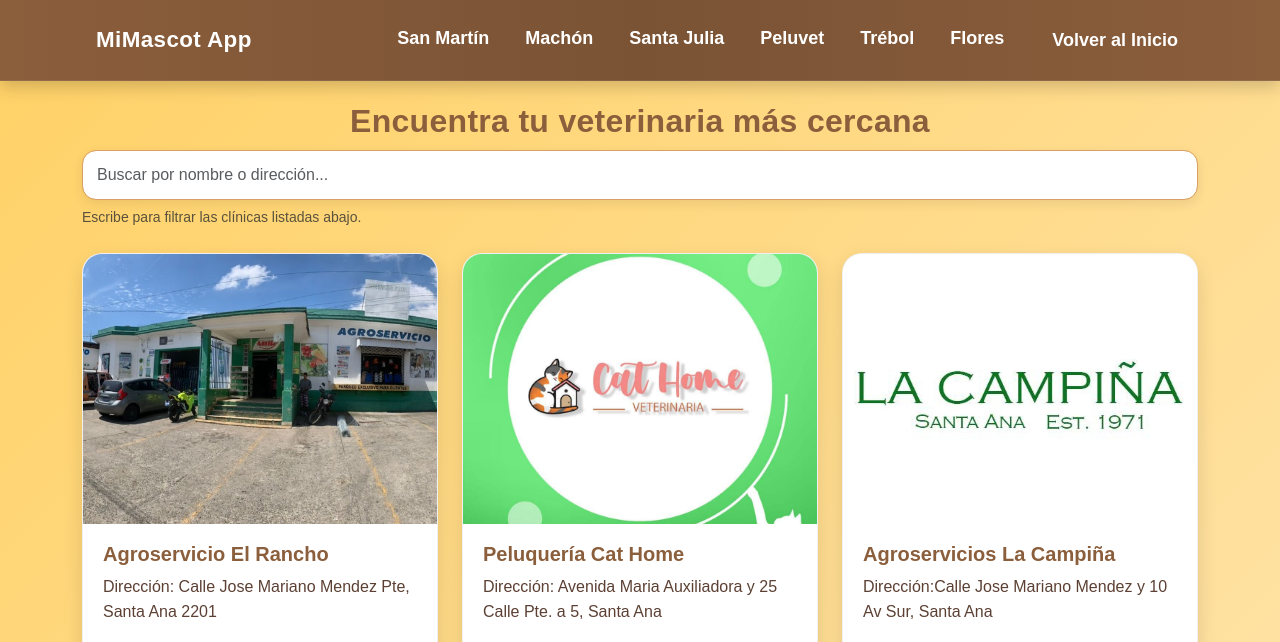
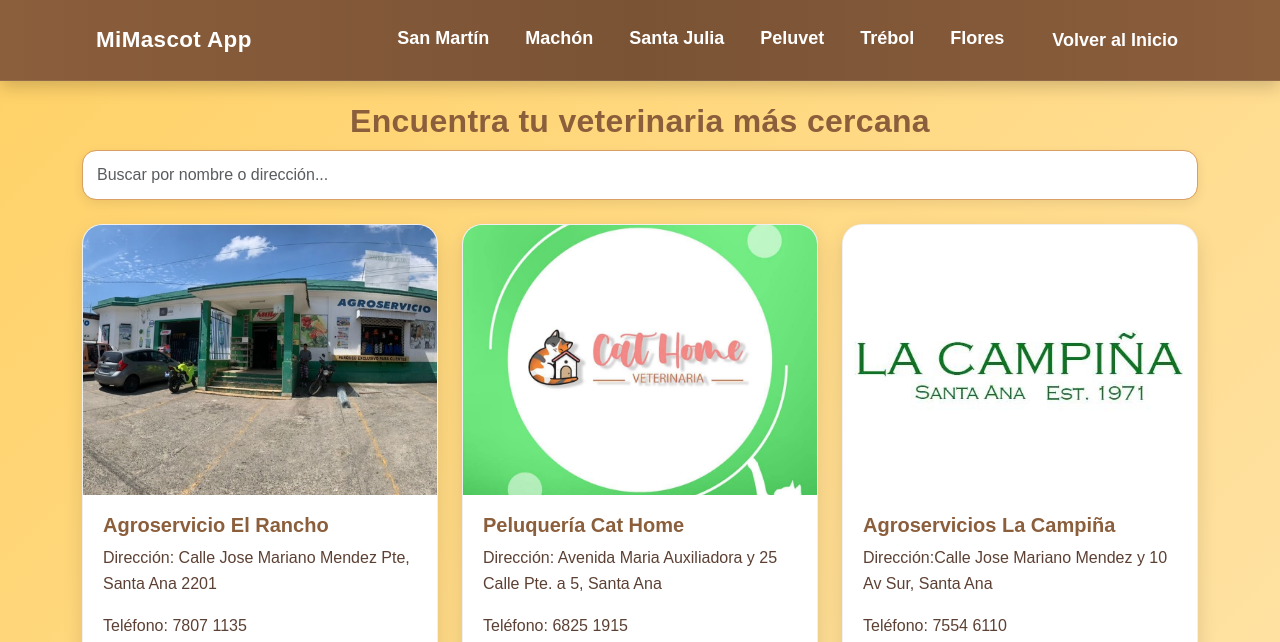
Before and after one commit to Briseyda27/MiMascotApp-, a plain HTML site: page Veterinarias.html in a window 1280 px wide. Shown: the top 642 px of the page. Drawn offline with nearby package versions, Linux system fonts and the light colour scheme.

Commit message:
Remove filter instruction from vet search input
Removed the filter instruction text from the search input.

```diff
--- a/Veterinarias.html
+++ b/Veterinarias.html
@@ -110,7 +110,6 @@
     <!-- BUSCADOR -->
     <div class="container vet-search">
         <input id="vetSearch" type="text" class="form-control" placeholder="Buscar por nombre o dirección..." aria-label="Buscar veterinaria" />
-        <small class="text-muted">Escribe para filtrar las clínicas listadas abajo.</small>
     </div>
 
     <!-- LISTA DE VETERINARIAS -->
```
